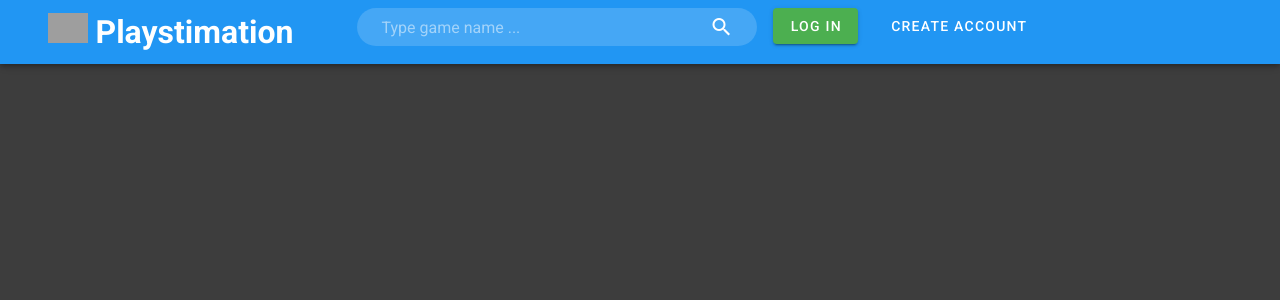
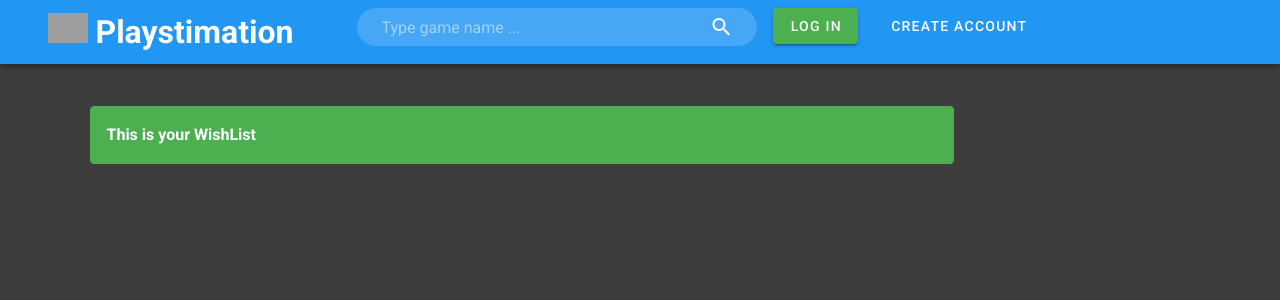
Before and after one commit to Meplos/PWeb-2020-g7, a Vue app in the folder playstimation-front/: page /WishList in a window 1280 px wide. Shown: the top 300 px of the page. Built offline with nearby package versions, Linux system fonts and the light colour scheme; grey boxes are pictures that could not be loaded.

Commit message:
ajout d'une page WishList.vue

```diff
--- a/playstimation-front/src/components/Navbar.vue
+++ b/playstimation-front/src/components/Navbar.vue
@@ -34,7 +34,7 @@
         >
           Log In
         </v-btn>
-        <v-btn v-else text>
+        <v-btn v-else text @click="$router.push({ name: 'WishList' })">
           <v-icon>mdi-shopping-outline</v-icon>
         </v-btn>
         <v-btn
--- /dev/null
+++ b/playstimation-front/src/components/WishList.vue
@@ -0,0 +1,25 @@
+<template>
+  <div class="WishList">
+    <v-row>
+      <v-col cols="9" class="msg">
+        <v-alert class="success " outlined>
+          This is your WishList
+        </v-alert>
+      </v-col>
+    </v-row>
+  </div>
+</template>
+
+<script>
+export default {};
+</script>
+
+<style>
+.msg {
+  font-weight: bold;
+  justify-content: center;
+  align-items: center;
+
+  margin: 30px;
+}
+</style>
--- a/playstimation-front/src/router/index.js
+++ b/playstimation-front/src/router/index.js
@@ -4,6 +4,7 @@ import HelloWorld from "../components/HelloWorld";
 import GameInfo from "../components/GameInfo";
 import NotFound from "../components/NotFound";
 import AuthForm from "../components/AuthForm";
+import WishList from "../components/WishList";
 import store from "../store";
 Vue.use(VueRouter);
 
@@ -35,6 +36,12 @@ const routes = [
     name: "Home",
     component: HelloWorld,
   },
+  {
+    path: "/WishList",
+    name: "WishList",
+    component: WishList,
+    props: { isSignInPage: true },
+  },
 ];
 
 const router = new VueRouter({
```
